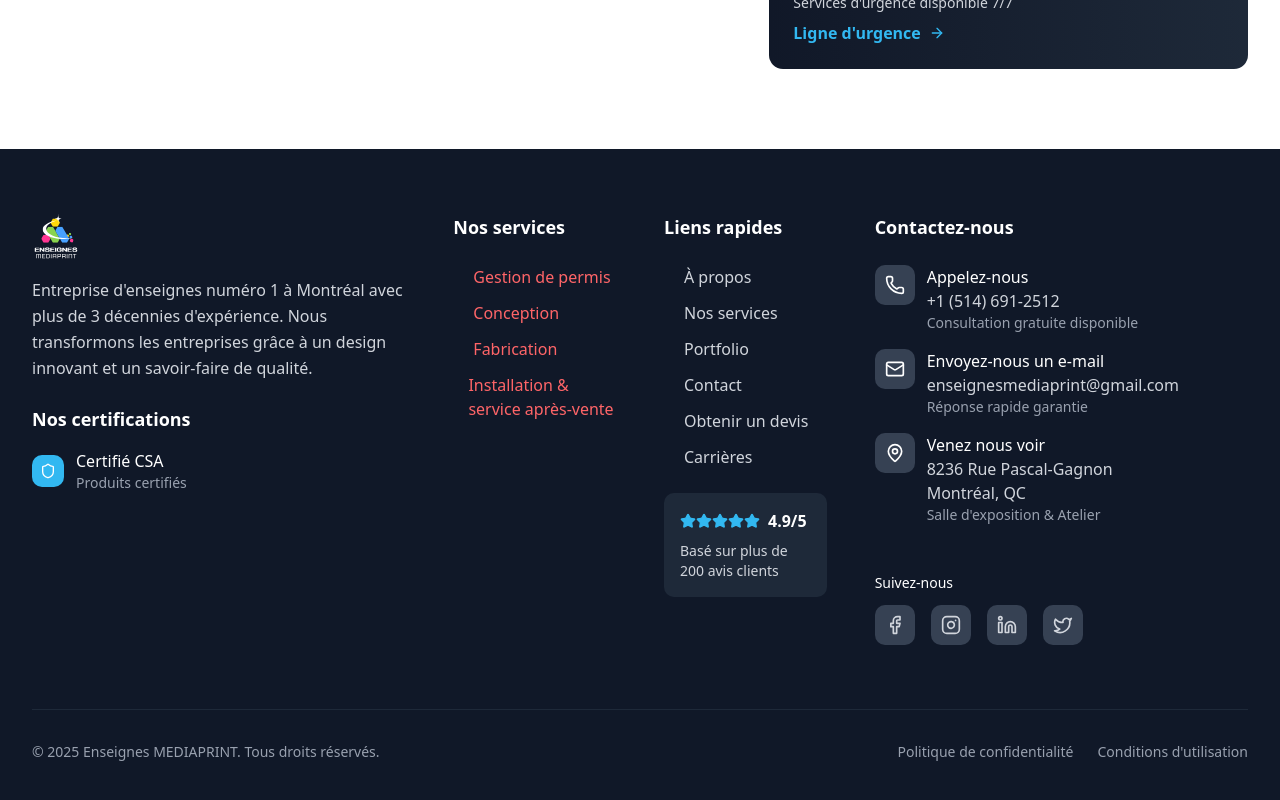
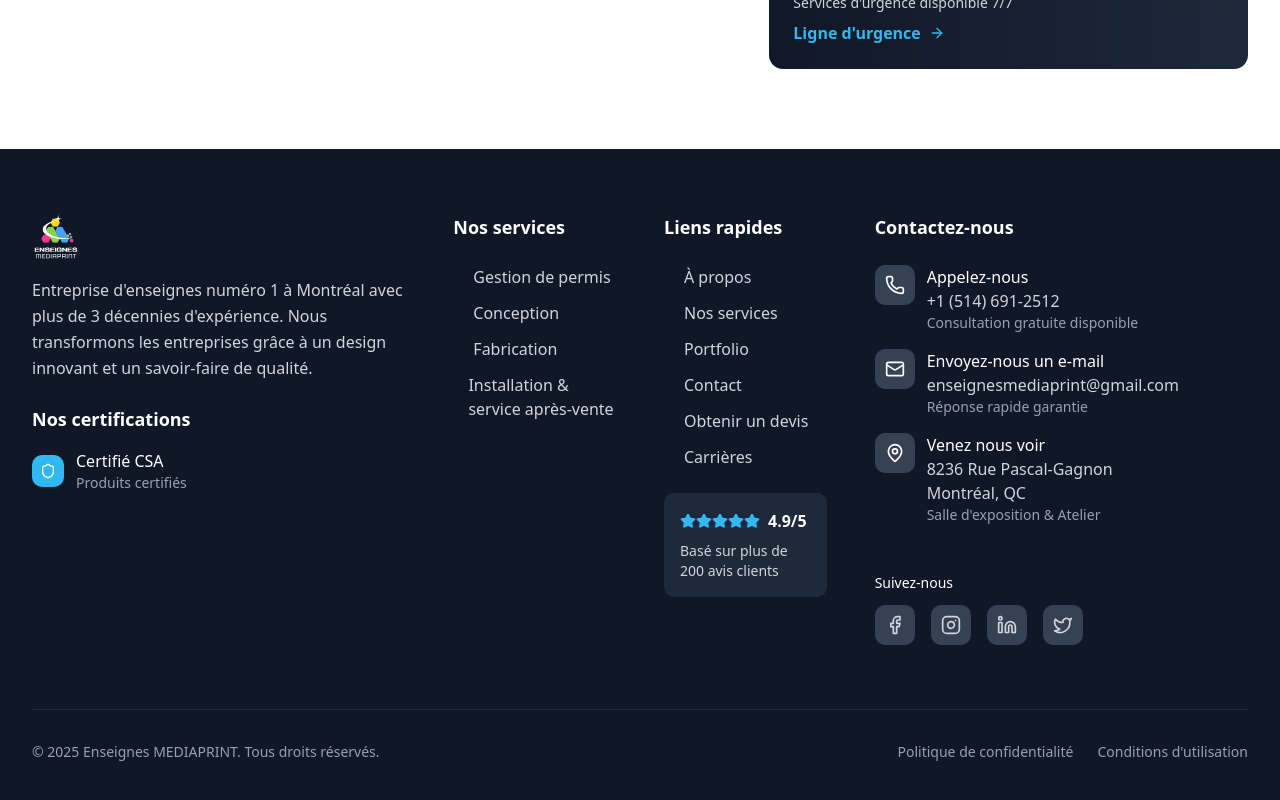
Before and after one commit to mohameddn988/Enseignes-Media-Print, a Next.js app: page / in a window 1280 px wide. Shown: the part 9651-10451 px from the top of the page. Built offline with nearby package versions, Linux system fonts and the light colour scheme; no server answers.

Commit message:
Update footer service link styles for improved visibility

```diff
--- a/src/components/layout/Footer.tsx
+++ b/src/components/layout/Footer.tsx
@@ -92,7 +92,7 @@
                 <li key={index}>
                   <Link
                     href="/services"
-                    className="text-sm sm:text-base text-red-400 hover:text-red-300 transition-colors duration-300 flex items-center group"
+                    className="text-sm sm:text-base text-gray-300 hover:text-white transition-colors duration-300 flex items-center group"
                   >
                     <ArrowRight className="w-3 h-3 mr-2 opacity-0 group-hover:opacity-100 transition-opacity duration-300" />
                     {service}
```
